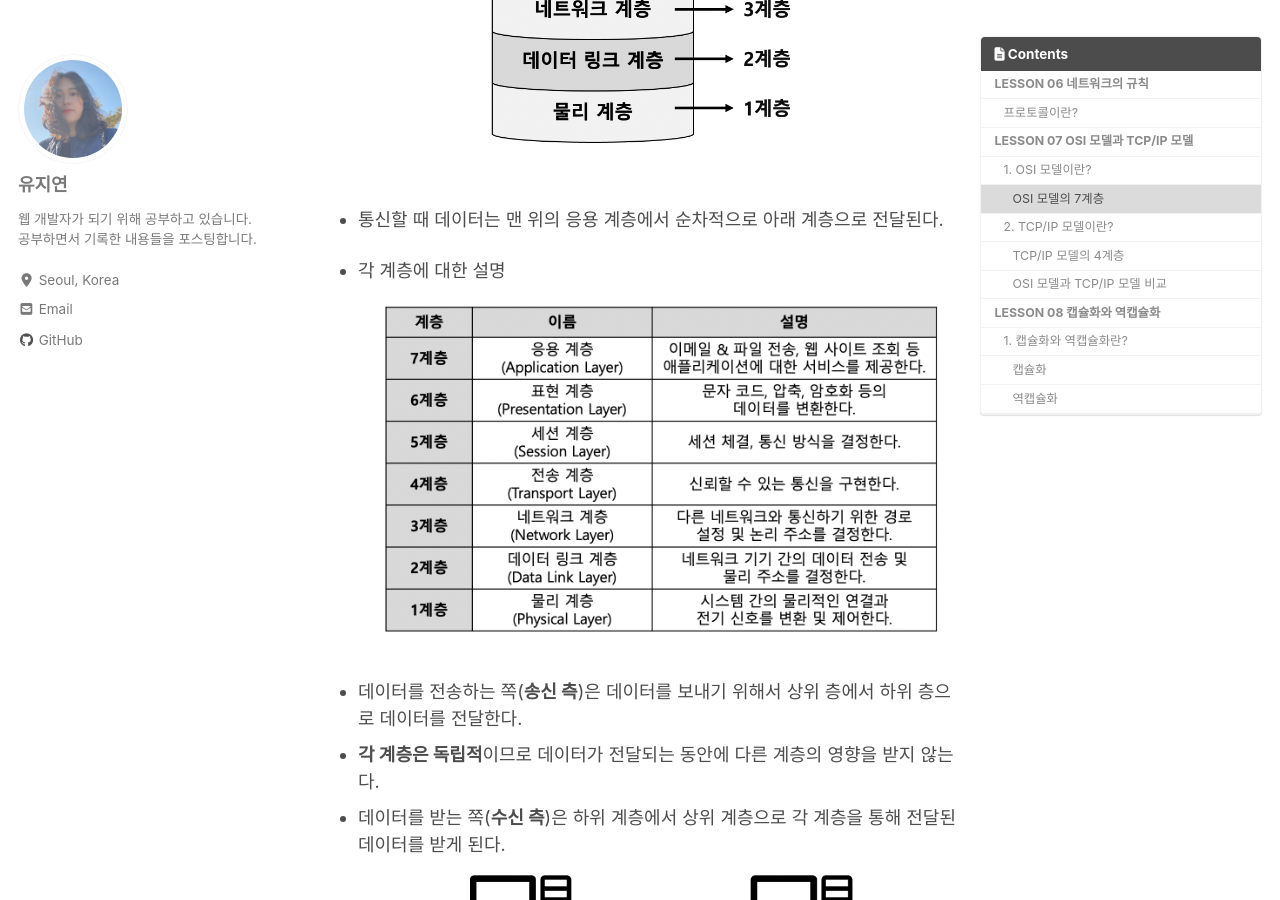
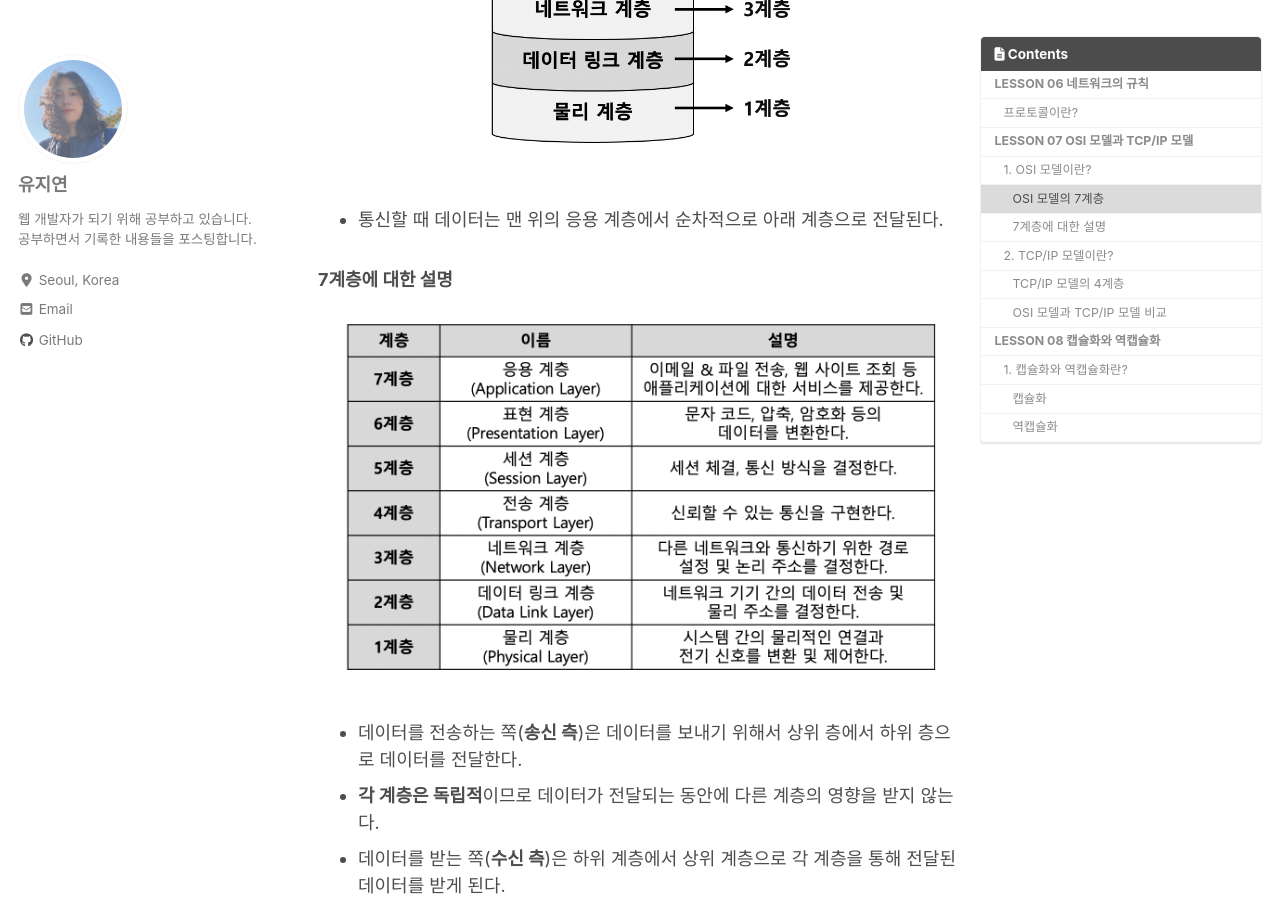
Before and after one commit to Jiyoun-Yoo/jiyoun-yoo.github.io, a Jekyll site: the page built from _posts/2020/network/2020-10-07-network-for-everyone-chapter02.md, in a window 1280 px wide and 900 px high, scrolled down 1486 px. Built offline with Jekyll 4.4.1, drawn with Linux system fonts in a browser that asks for light colours; cached includes are drawn as plain includes; nearby versions of some CDN libraries.

Commit message:
network-for-everyone

```diff
--- a/_posts/2020/network/2020-10-07-network-for-everyone-chapter02.md
+++ b/_posts/2020/network/2020-10-07-network-for-everyone-chapter02.md
@@ -45,7 +45,7 @@ last_modified_at: '2020-10-07 22:00:00 +0800'
 ![OSI 모델]({{ https://jiyounyou.github.io/ }}{{ site.baseurl }}/assets/images/post/network-for-everyone/OSI-model1.png){: .align-center}{: width="60%" height="60%"}
 - 통신할 때 데이터는 맨 위의 응용 계층에서 순차적으로 아래 계층으로 전달된다.
 
-- 각 계층에 대한 설명
+### 7계층에 대한 설명
 ![OSI 모델]({{ https://jiyounyou.github.io/ }}{{ site.baseurl }}/assets/images/post/network-for-everyone/OSI-model2.png){: .align-center}{: width="100%" height="100%"}
 
 - 데이터를 전송하는 쪽(**송신 측**)은 데이터를 보내기 위해서 상위 층에서 하위 층으로 데이터를 전달한다.
```
